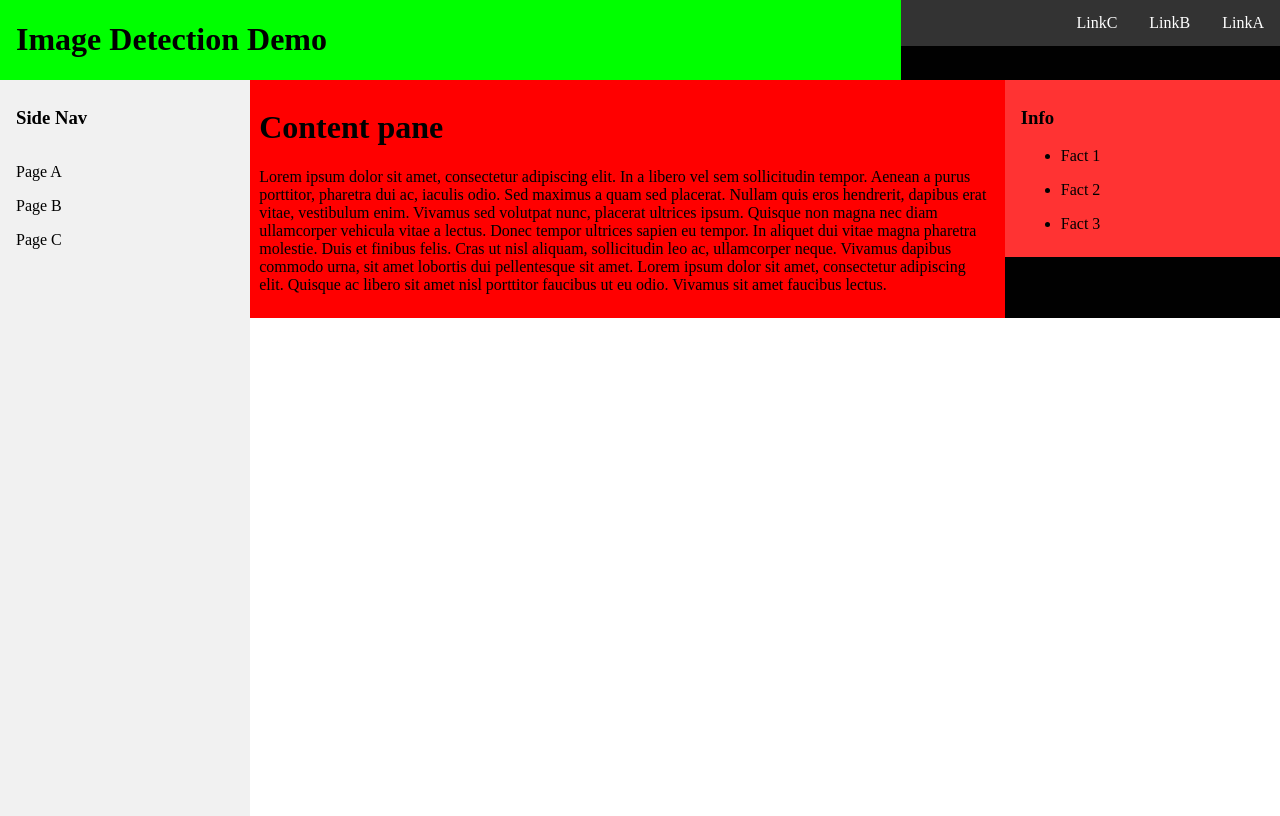
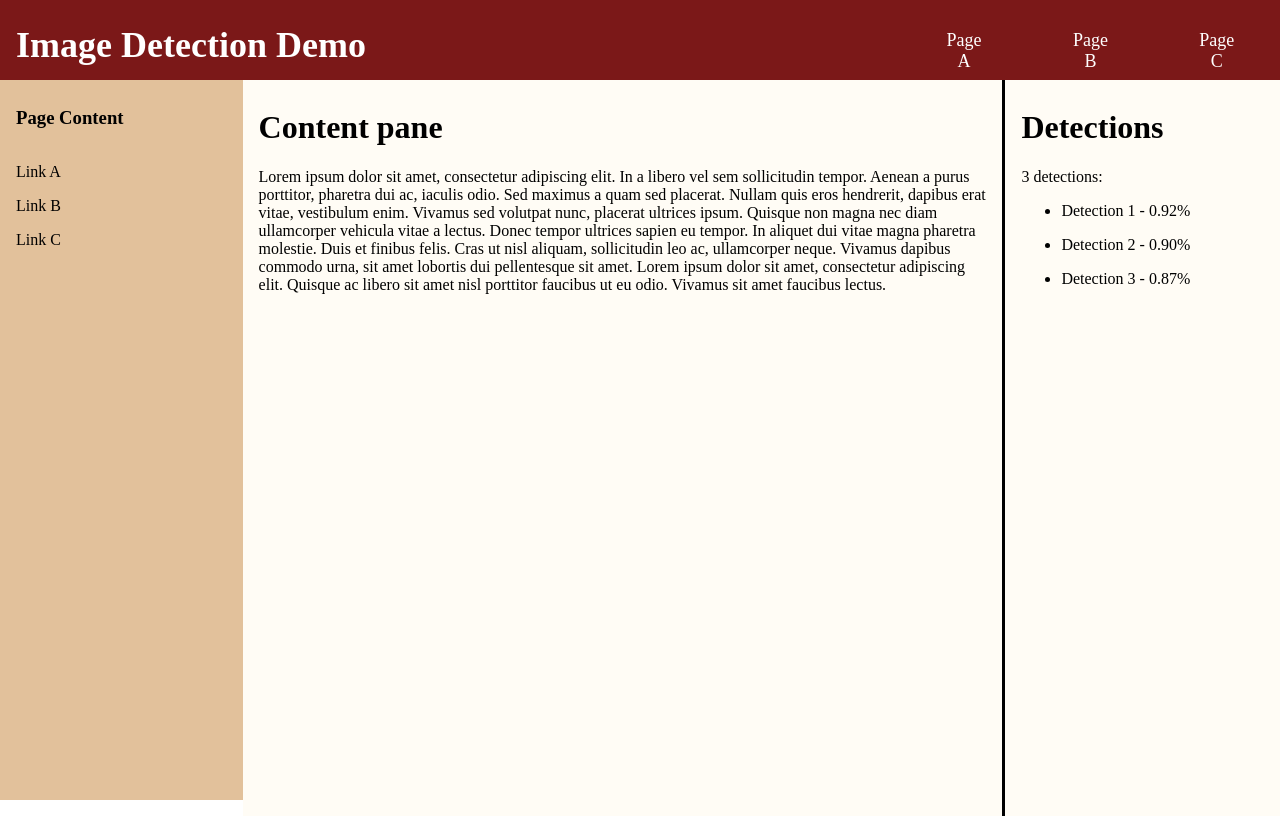
Before and after one commit to skirby1996/detectiondemo, a React (Create React App) app: page / in a window 1280 px wide. Built offline with nearby package versions, Linux system fonts and the light colour scheme.

Commit message:
Cleaned up page layout, added color pallete

```diff
--- a/src/components/Content.tsx
+++ b/src/components/Content.tsx
@@ -15,6 +15,8 @@ class Content extends React.Component {
           pellentesque sit amet. Lorem ipsum dolor sit amet, consectetur adipiscing elit. Quisque ac libero sit
           amet nisl porttitor faucibus ut eu odio. Vivamus sit amet faucibus lectus.
         </p>
+{ /*       <input type="file" onChange={this.fileChangedHandler}>
+<button onClick={this.uploadHandler}>Upload</button> */}
       </div>
     );
   }
--- a/src/components/Meta.tsx
+++ b/src/components/Meta.tsx
@@ -4,11 +4,12 @@ class Meta extends React.Component {
   public render() {
     return (
       <div className="Meta">
-        <h3>Info</h3>
+        <h1>Detections</h1>
+        <p> 3 detections:</p>
         <ul>
-          <li><p>Fact 1</p></li>
-          <li><p>Fact 2</p></li>
-          <li><p>Fact 3</p></li>
+          <li><p>Detection 1 - 0.92%</p></li>
+          <li><p>Detection 2 - 0.90%</p></li>
+          <li><p>Detection 3 - 0.87%</p></li>
         </ul>
       </div>
     );
--- a/src/components/SideNav.tsx
+++ b/src/components/SideNav.tsx
@@ -5,10 +5,10 @@ class SideNav extends React.Component {
     return (
       <nav className="SideNav">
         <ul className="nav-vertical">
-          <li><h3>Side Nav</h3></li>
-          <li><a href="#">Page A</a></li>
-          <li><a href="#">Page B</a></li>
-          <li><a href="#">Page C</a></li>
+          <li><h3>Page Content</h3></li>
+          <li><a href="#">Link A</a></li>
+          <li><a href="#">Link B</a></li>
+          <li><a href="#">Link C</a></li>
         </ul>
       </nav>
     );
--- a/src/components/TopNav.tsx
+++ b/src/components/TopNav.tsx
@@ -3,13 +3,15 @@ import * as React from "react";
 class TopNav extends React.Component {
   public render() {
     return (
-      <nav className="TopNav">
-        <ul className="nav-horizontal">
-          <li><a href="#">LinkA</a></li>
-          <li><a href="#">LinkB</a></li>
-          <li><a href="#">LinkC</a></li>
-        </ul>
-      </nav>
+      <div className="TopNav">
+        <nav className="TopNav-nav">
+          <ul className="nav-horizontal">
+            <li><a href="#">Page A</a></li>
+            <li><a href="#">Page B</a></li>
+            <li><a href="#">Page C</a></li>
+          </ul>
+        </nav>
+      </div>
     );
   }
 }
--- a/src/stylesheet.css
+++ b/src/stylesheet.css
@@ -1,58 +1,73 @@
+/* Color pallette
+http://www.color-hex.com/color-palette/62161
+     Beige - #E2C19B
+  Burgundy - #7B1818
+Tan-yellow - #FFD07D
+Pale-green - #779052
+ Off-white - #FFFCF5
+*/
+
 body {
   margin: 0;
 }
 
 .app {
-  background-color: #010101;
+  background-color: #FFFCF5;
+  display: flex;
+  flex-flow: column;
+  width: 100vw;
+  max-width: 100%;
+  height: 100vh;
+  max-height: 100%;
 }
 
 .header {
+  width: 100%;
+  height: 10%;
   display: flex;
   flex-flow: row;
-  width: 100%;
-  height: 10%;
+  align-items: center;
 }
 
 .Head {
-  background-color: #00FF00;
-  height: 10%;
+  background-color: #7B1818;
   width: 70%;
+  height: 100%;
   padding-left: 16px;
-}
-
-h1.Head {
+  font-size: 18px;
+  color: white;
 }
 
 /* TopNav */
 
 .TopNav {
-  background-color: #CCFFCC;
-  height: 10%;
+  background-color: #7B1818;
   width: 30%;
+  height: 100%;
 }
 
-nav.TopNav ul {
+div.TopNav ul {
+  display: flex;
+  justify-content: flex-end;
   list-style-type: none;
+  height: 100%;
   margin: 0;
   padding: 0;
-  height: 10%;
   overflow: hidden;
-  background-color: #333
+  background-color: #7B1818
 }
 
-nav.TopNav li {
-  float: right;
-}
-
-nav.TopNav li a {
-  display: block;
+div.TopNav li a {
+  display: flex;
+  align-content: center;
   color: white;
   text-align: center;
-  padding: 14px 16px;
+  font-size: 18px;
+  padding: 30px 42px;
   text-decoration: none;
 }
 
-nav.TopNav li a:hover {
+div.TopNav li a:hover {
   background-color: #111;
 }
 
@@ -60,33 +75,30 @@ nav.TopNav li a:hover {
 
 
 .content-pane {
+  height: 90%;
   display: flex;
-  width: 100%;
-  height: 90%;
-
+  flex-flow: row;
 }
 
 /* SideNav */
 
 .SideNav {
   width: 20%;
-  background-color: #AAAAFF
+  height: 100%;
+  background-color: #E2C19B;
 }
 
 nav.SideNav ul {
+    height: 100%;
     list-style-type: none;
     margin: 0;
     padding: 0;
-    width: 19.5%;
-    background-color: #f1f1f1;
-    height: 100%;
-    position: fixed;
+    background-color: #E2C19B;
     overflow: auto;
 }
 
 nav.SideNav li h3 {
   padding: 8px 16px;
-
 }
 
 nav.SideNav li a {
@@ -97,29 +109,27 @@ nav.SideNav li a {
 }
 
 nav.SideNav li a.active {
-  background-color: #4CAF50;
-  color: white;
+  background-color: #FFD07D;
 }
 
 nav.SideNav li a:hover:not(.active) {
-  background-color: #555;
-  color: white;
+  background-color: #FFD07D;
 }
 
 /* End SideNav */
 
 .Content {
-  background-color: #FF0000;
   width: 60%;
   height: 100%;
+  background-color: #FFFCF5;
   padding: 8px 16px;
-  bottom: 0;
+  border-right: solid;
+
 }
 
 .Meta {
-  background-color: #FF3333;
   width: 20%;
   height: 100%;
+  background-color: #FFFCF5;
   padding: 8px 16px;
-  bottom: 0;
 }
```
